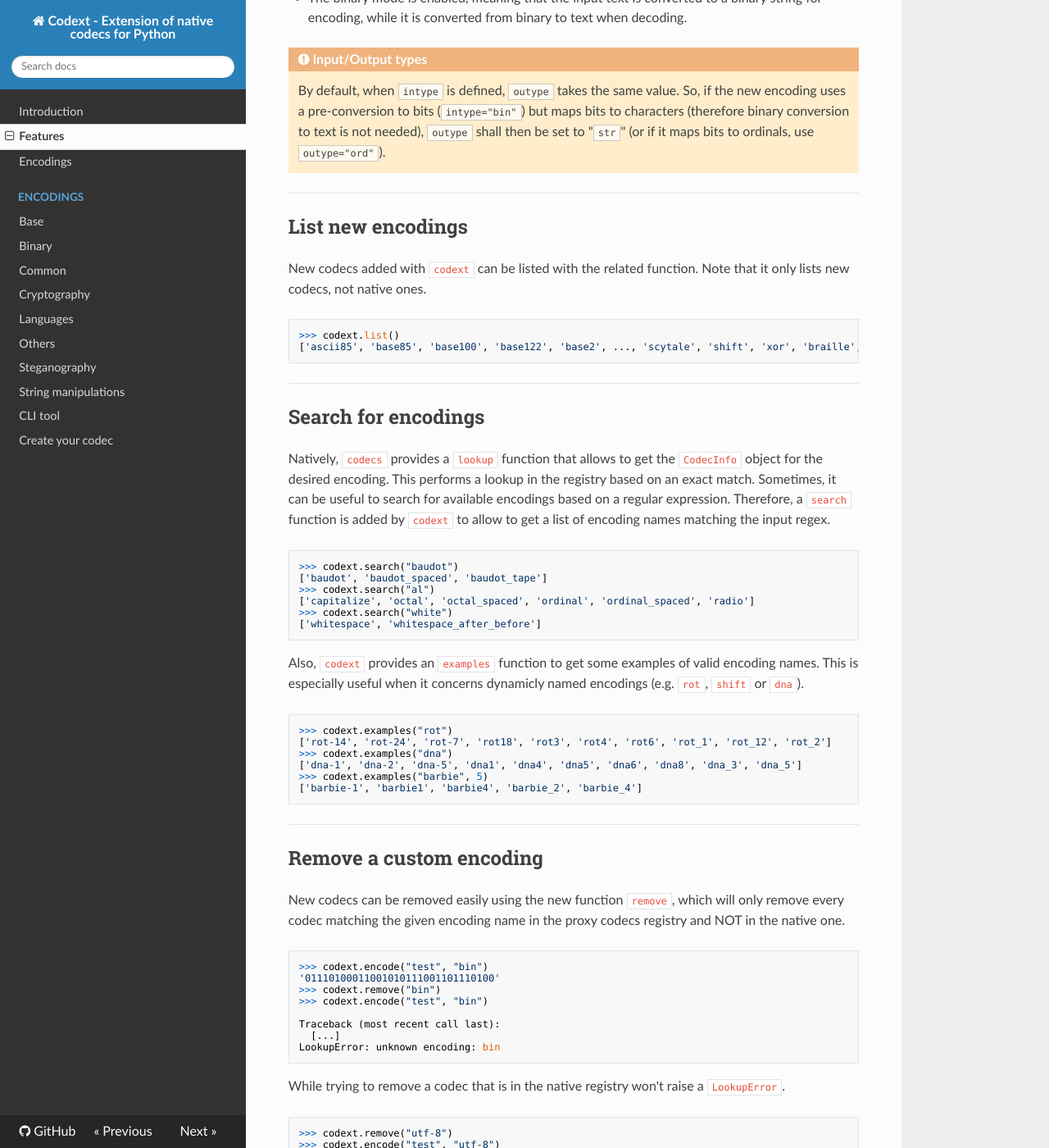
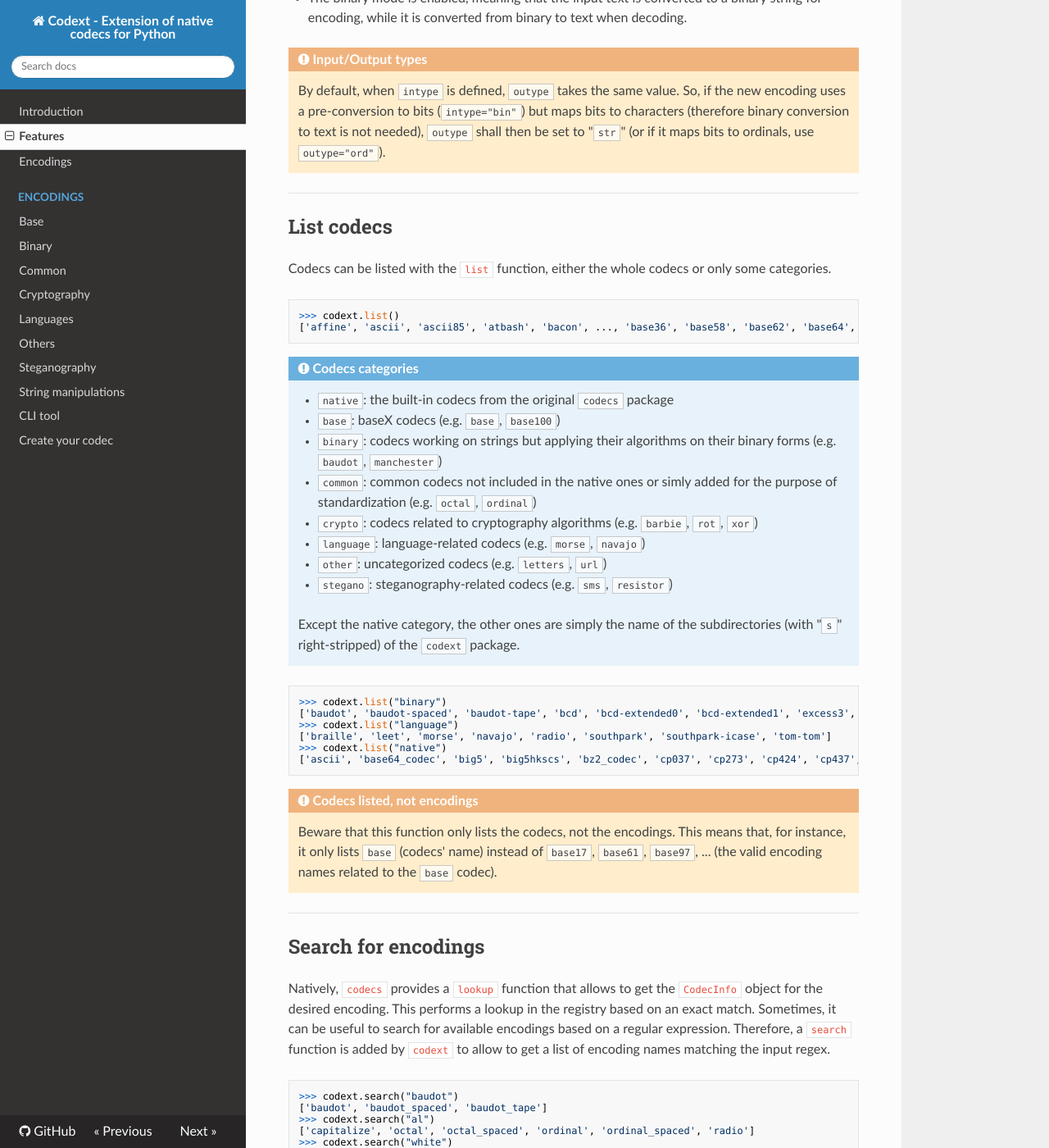
Before and after one commit to dhondta/python-codext, an MkDocs documentation site: the page built from docs/features.md, in a window 1280 px wide and 1400 px high, scrolled down 3411 px. Shown: the whole window at 82% size. Built offline with MkDocs 1.6.1, drawn with Linux system fonts in a browser that asks for light colours; nearby versions of some CDN libraries; old or Windows-style settings are respelled for this version of MkDocs.

Commit message:
Improved the codecs listing function

````diff
--- a/docs/features.md
+++ b/docs/features.md
@@ -161,14 +161,40 @@ In this second example, we can see that:
 
 -----
 
-## List new encodings
+## List codecs
 
-New codecs added with `codext` can be listed with the related function. Note that it only lists new codecs, not native ones.
+Codecs can be listed with the `list` function, either the whole codecs or only some categories.
 
 ```python
 >>> codext.list()
-['ascii85', 'base85', 'base100', 'base122', 'base2', ..., 'scytale', 'shift', 'xor', 'braille', 'leet', 'morse', 'navajo', 'radio', 'southpark', ..., 'markdown', 'url', 'resistor', 'sms', 'whitespace', 'whitespace-after-before']
+['affine', 'ascii', 'ascii85', 'atbash', 'bacon', ..., 'base36', 'base58', 'base62', 'base64', 'base64_codec', ..., 'baudot-tape', 'bcd', 'bcd-extended0', 'bcd-extended1', 'big5', 'big5hkscs', 'braille', 'bz2_codec', 'capitalize', 'cp037', ...]
 ```
+
+!!! note "Codecs categories"
+
+    - `native`: the built-in codecs from the original `codecs` package
+    - `base`: baseX codecs (e.g. `base`, `base100`)
+    - `binary`: codecs working on strings but applying their algorithms on their binary forms (e.g. `baudot`, `manchester`)
+    - `common`: common codecs not included in the native ones or simly added for the purpose of standardization (e.g. `octal`, `ordinal`)
+    - `crypto`: codecs related to cryptography algorithms (e.g. `barbie`, `rot`, `xor`)
+    - `language`: language-related codecs (e.g. `morse`, `navajo`)
+    - `other`: uncategorized codecs (e.g. `letters`, `url`)
+    - `stegano`: steganography-related codecs (e.g. `sms`, `resistor`)
+
+    Except the native category, the other ones are simply the name of the subdirectories (with "`s`" right-stripped) of the `codext` package.
+
+```python
+>>> codext.list("binary")
+['baudot', 'baudot-spaced', 'baudot-tape', 'bcd', 'bcd-extended0', 'bcd-extended1', 'excess3', 'gray', 'manchester', 'manchester-inverted']
+>>> codext.list("language")
+['braille', 'leet', 'morse', 'navajo', 'radio', 'southpark', 'southpark-icase', 'tom-tom']
+>>> codext.list("native")
+['ascii', 'base64_codec', 'big5', 'big5hkscs', 'bz2_codec', 'cp037', 'cp273', 'cp424', 'cp437', 'cp500', 'cp775', 'cp850', 'cp852', 'cp855', 'cp857', 'cp858', 'cp860', 'cp861', 'cp862', 'cp863', ...]
+```
+
+!!! warning "Codecs listed, not encodings"
+
+    Beware that this function only lists the codecs, not the encodings. This means that, for instance, it only lists `base` (codecs' name) instead of `base17`, `base61`, `base97`, ... (the valid encoding names related to the `base` codec).
 
 -----
 
````
Also changed, not shown: 2 other files.
